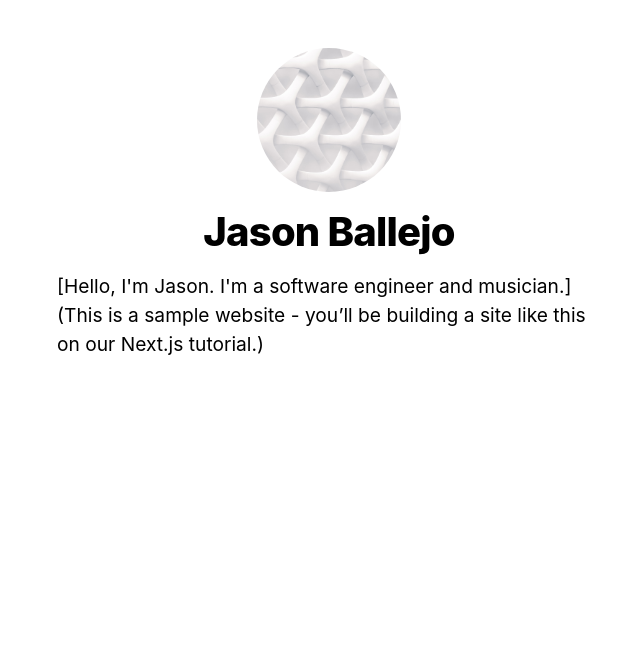
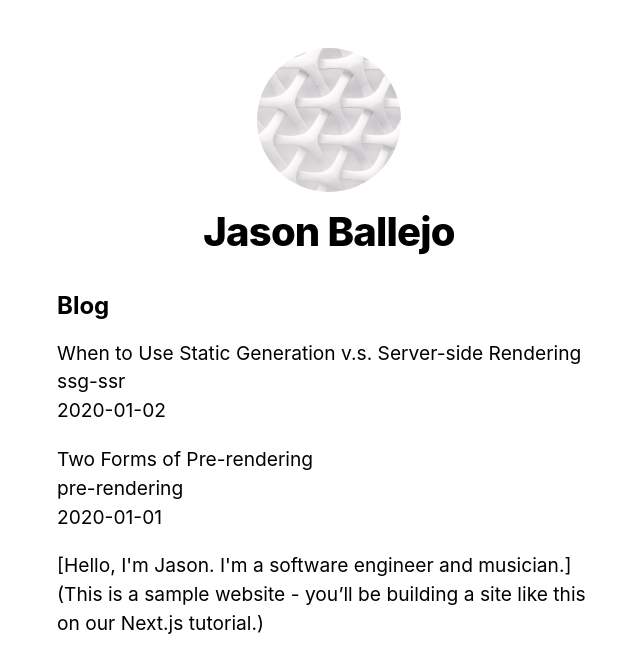
Before and after one commit to jasonballejo/learn_nextjs, a Next.js app: page / in a window 1280 px wide. Shown: the top 672 px of the page, without its empty margins (311-951 px from the left). Built offline with nearby package versions, Linux system fonts and the light colour scheme.

Commit message:
getStaticProps

```diff
--- /dev/null
+++ b/lib/posts.js
@@ -0,0 +1,35 @@
+import fs from 'fs';
+import path from 'path';
+import matter from 'gray-matter';
+
+const postsDirectory = path.join(process.cwd(), 'posts');
+
+export function getSortedPostsData() {
+  // Get file names under /posts
+  const fileNames = fs.readdirSync(postsDirectory);
+  const allPostsData = fileNames.map((fileName) => {
+    // Remove ".md" from file name to get id
+    const id = fileName.replace(/\.md$/, '');
+
+    // Read markdown file as string
+    const fullPath = path.join(postsDirectory, fileName);
+    const fileContents = fs.readFileSync(fullPath, 'utf8');
+
+    // Use gray-matter to parse the post metadata section
+    const matterResult = matter(fileContents);
+
+    // Combine the data with the id
+    return {
+      id,
+      ...matterResult.data,
+    };
+  });
+  // Sort posts by date
+  return allPostsData.sort((a, b) => {
+    if (a.date < b.date) {
+      return 1;
+    } else {
+      return -1;
+    }
+  });
+}
--- a/package.json
+++ b/package.json
@@ -6,6 +6,7 @@
     "start": "next start"
   },
   "dependencies": {
+    "gray-matter": "^4.0.3",
     "next": "latest",
     "react": "18.2.0",
     "react-dom": "18.2.0"
--- a/pages/index.js
+++ b/pages/index.js
@@ -1,14 +1,36 @@
 import Head from 'next/head';
 import Layout, { siteTitle } from '../components/layout';
 import utilStyles from '../styles/utils.module.css';
+import { getSortedPostsData } from '../lib/posts';
 
-export default function Home() {
+export async function getStaticProps() {
+  const allPostsData = getSortedPostsData();
+  return {
+    props: {
+      allPostsData,
+    },
+  };
+}
+
+export default function Home({ allPostsData }) {
   return (
     <Layout home>
       <Head>
         <title>{siteTitle}</title>
       </Head>
-      <section className={utilStyles.headingMd}>
+      <section className={`${utilStyles.headingMd} ${utilStyles.padding1px}`}>
+        <h2 className={utilStyles.headingLg}>Blog</h2>
+        <ul className={utilStyles.list}>
+          {allPostsData.map(({ id, date, title}) => (
+            <li className={utilStyles.listItem} key={id}>
+            {title}
+            <br />
+            {id}
+            <br />
+            {date}
+          </li>
+        ))}
+      </ul>
         <p>[Hello, I'm Jason. I'm a software engineer and musician.]</p>
         <p>
           (This is a sample website - you’ll be building a site like this on{' '}
--- /dev/null
+++ b/posts/pre-rendering.md
@@ -0,0 +1,11 @@
+---
+title: 'Two Forms of Pre-rendering'
+date: '2020-01-01'
+---
+
+Next.js has two forms of pre-rendering: **Static Generation** and **Server-side Rendering**. The difference is in **when** it generates the HTML for a page.
+
+- **Static Generation** is the pre-rendering method that generates the HTML at **build time**. The pre-rendered HTML is then _reused_ on each request.
+- **Server-side Rendering** is the pre-rendering method that generates the HTML on **each request**.
+
+Importantly, Next.js lets you **choose** which pre-rendering form to use for each page. You can create a "hybrid" Next.js app by using Static Generation for most pages and using Server-side Rendering for others.
--- /dev/null
+++ b/posts/ssg-ssr.md
@@ -0,0 +1,19 @@
+---
+title: 'When to Use Static Generation v.s. Server-side Rendering'
+date: '2020-01-02'
+---
+
+We recommend using **Static Generation** (with and without data) whenever possible because your page can be built once and served by CDN, which makes it much faster than having a server render the page on every request.
+
+You can use Static Generation for many types of pages, including:
+
+- Marketing pages
+- Blog posts
+- E-commerce product listings
+- Help and documentation
+
+You should ask yourself: "Can I pre-render this page **ahead** of a user's request?" If the answer is yes, then you should choose Static Generation.
+
+On the other hand, Static Generation is **not** a good idea if you cannot pre-render a page ahead of a user's request. Maybe your page shows frequently updated data, and the page content changes on every request.
+
+In that case, you can use **Server-Side Rendering**. It will be slower, but the pre-rendered page will always be up-to-date. Or you can skip pre-rendering and use client-side JavaScript to populate data.
```
Also changed, not shown: 1 other file (tests, documents, lock files or other folders).
